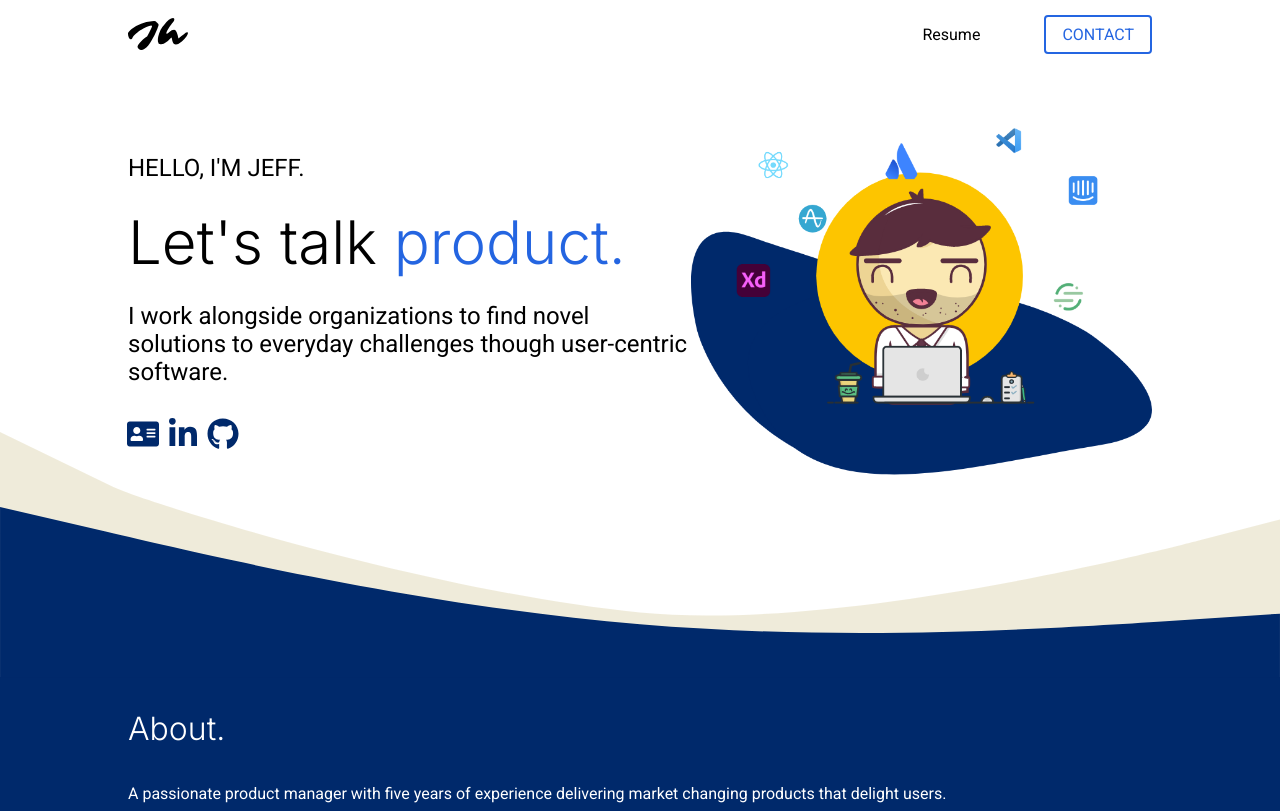
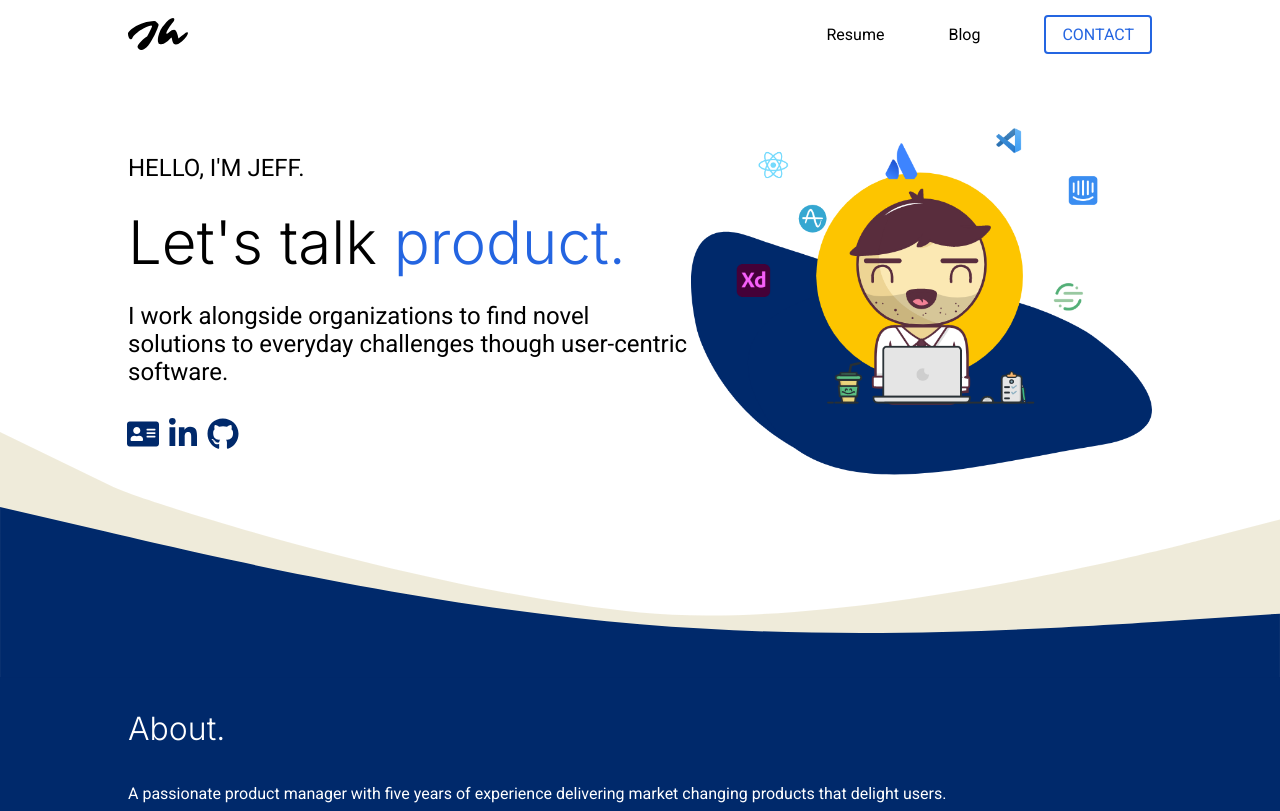
Before and after one commit to jholek/gatsby-portfolio-site, a Gatsby site: page / in a window 1280 px wide. Shown: the top 811 px of the page. Built offline with nearby package versions, Linux system fonts and the light colour scheme; Gatsby itself is replaced by a stand-in of ours.

Commit message:
added blog

```diff
--- a/src/components/NavLinks.jsx
+++ b/src/components/NavLinks.jsx
@@ -10,11 +10,13 @@ const links = [
     target: '_blank',
     rel: 'noopener noreferrer',
   },
-  // {
-  //   id: 2,
-  //   name: 'projects',
-  //   url: '/projects/',
-  // },
+  {
+    id: 2,
+    name: 'blog',
+    url: 'https://blog.jeffholek.com',
+    target: '_blank',
+    rel: 'noopener noreferrer',
+  },
   // {
   //   id: 3,
   //   name: 'blog',
```
